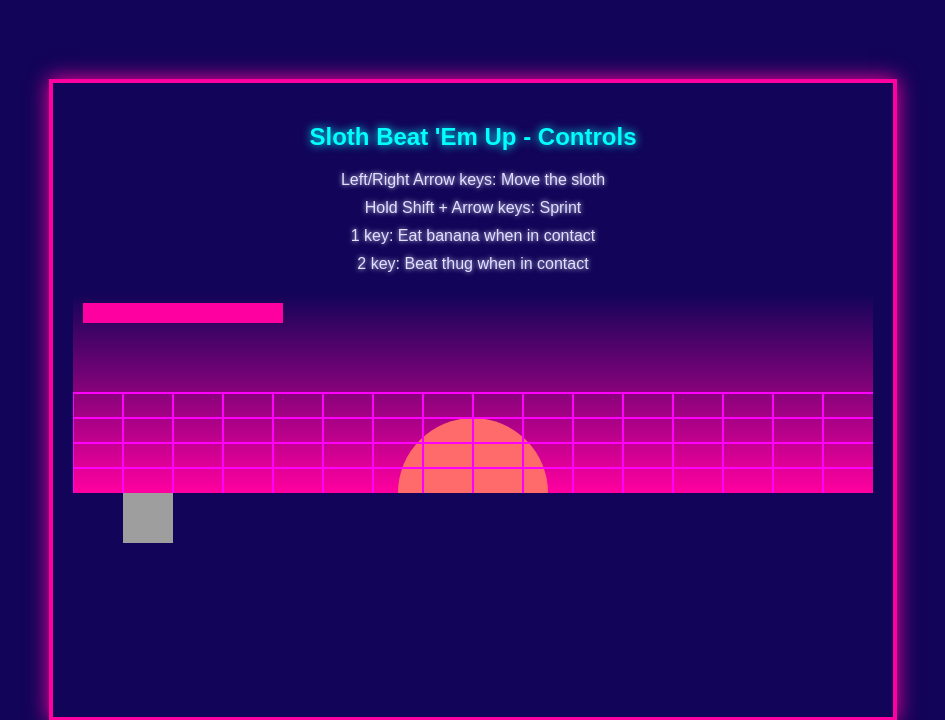
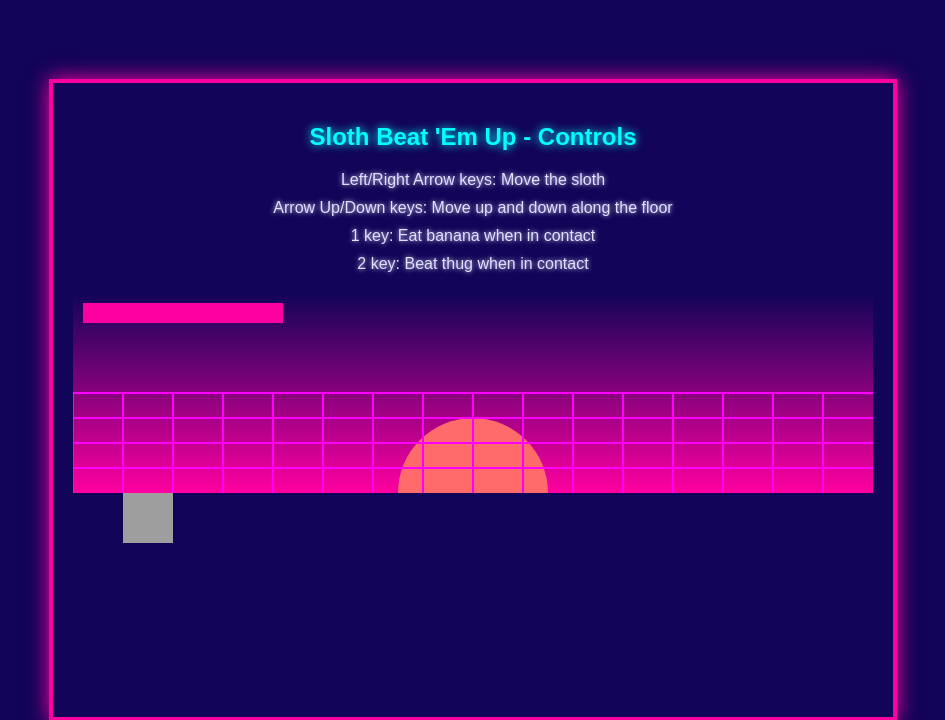
Before and after one commit to syafiqrahman88/side-scroll-game, a Flask app: page / in a window 1280 px wide. Shown: the top 720 px of the page, without its empty margins (167-1112 px from the left). Run offline with Flask 2, Linux system fonts and the light colour scheme.

Commit message:
Update index.html

```diff
--- a/templates/index.html
+++ b/templates/index.html
@@ -12,7 +12,7 @@
             <h2>Sloth Beat 'Em Up - Controls</h2>
             <ul>
                 <li>Left/Right Arrow keys: Move the sloth</li>
-                <li>Hold Shift + Arrow keys: Sprint</li>
+                <li>Arrow Up/Down keys: Move up and down along the floor</li>
                 <li>1 key: Eat banana when in contact</li>
                 <li>2 key: Beat thug when in contact</li>
             </ul>
```
